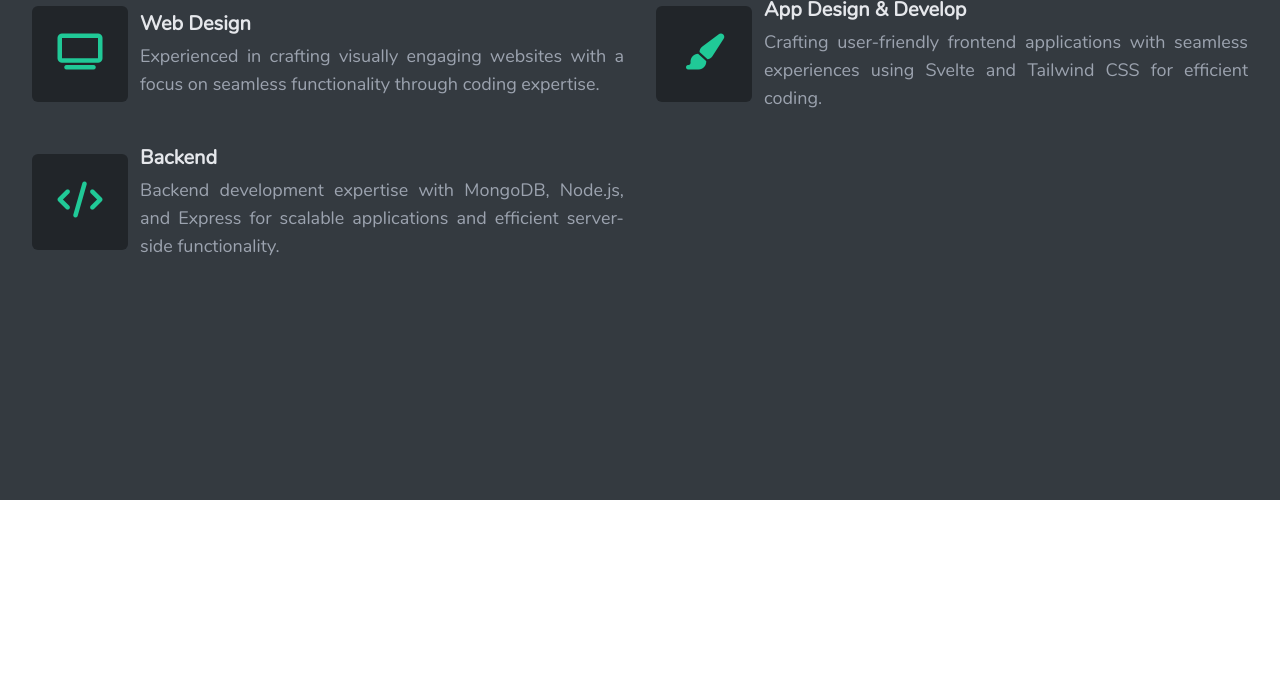
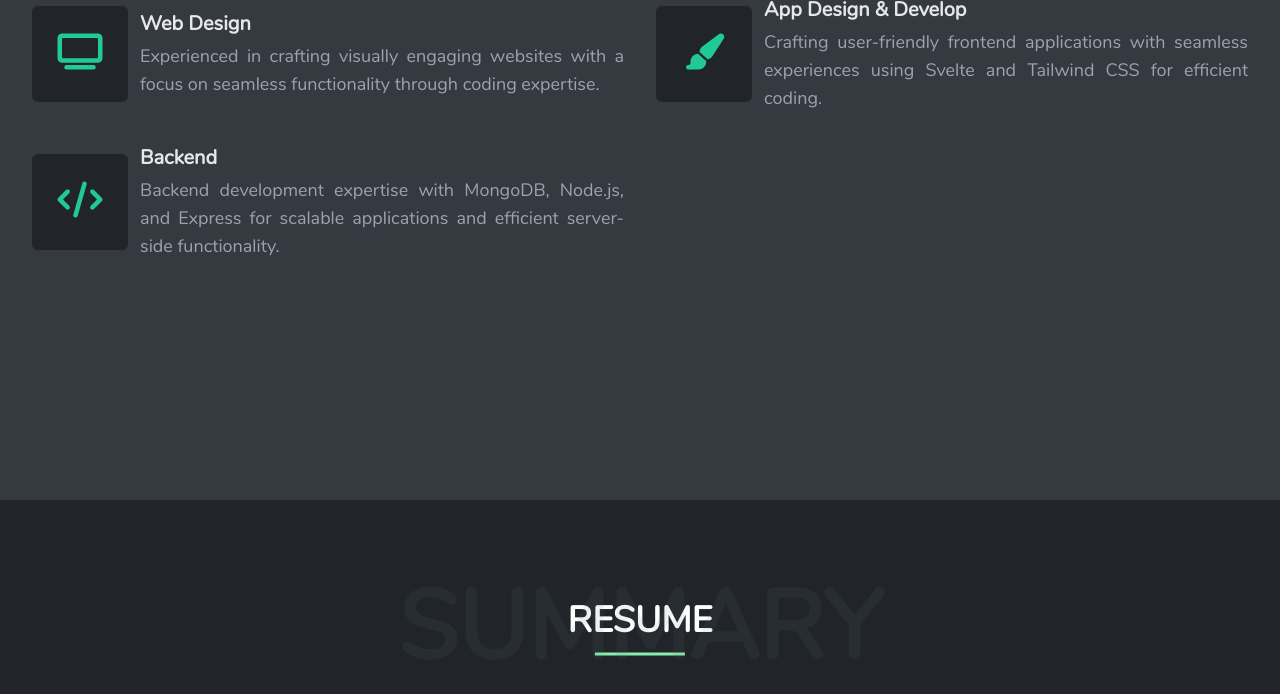
Before and after one commit to venky-123-debug/My_Portfolio, a Svelte app: page / in a window 1280 px wide. Shown: the part 1860-2554 px from the top of the page. Before the commit the page ends 2360 px from the top, so only its background shows below. Built offline with nearby package versions, Linux system fonts and the light colour scheme.

Commit message:
summary page route created

```diff
--- a/src/Routes/route.js
+++ b/src/Routes/route.js
@@ -1,11 +1,13 @@
 import Home from "../Pages/home/index.svelte"
 import About from "../Pages/about/index.svelte"
+import Summary from "../Pages/summaryPage/index.svelte"
 import ErrorCode404 from "../Pages/404/index.svelte"
 
 
 export default {
   "/": Home,
   "/about": About,
+  "/summary":Summary,
   // The catch-all route must always be last
   "*": ErrorCode404,
 }
--- a/src/pages/home/index.svelte
+++ b/src/pages/home/index.svelte
@@ -5,6 +5,7 @@
   import About from "../about/index.svelte"
   import Cv from "../about/components/cv.svelte"
   import Services from "../whatIDo/index.svelte"
+  import Summary from "../summaryPage/index.svelte"
 
   let currentIndex = 0
   let texts = ["I'm Venkatesh. C", "I'm a Web Developer"]
@@ -98,4 +99,5 @@
   <About />
   <!-- <Cv /> -->
   <Services />
+  <Summary />
 </div>
--- /dev/null
+++ b/src/pages/summaryPage/index.svelte
@@ -0,0 +1,19 @@
+<div class="flex flex-col m-auto bg-aboutBg w-screen min-h-screen pb-60 overflow-hidden p-8">
+  <div class="relative top-12 mx-auto h-32">
+    <div class="relative text-center">
+      <span class="text-8xl opacity-10 text-gray-500 font-bold relative z-10">SUMMARY</span>
+      <div class="absolute w-3/4 mx-auto text-white text-4xl font-bold top-1/2 left-1/2 transform -translate-x-1/2 -translate-y-1/2">
+        RESUME
+        <div class="border mt-3 border-green-300 border-b-2 w-1/4 mx-auto" />
+      </div>
+    </div>
+  </div>
+
+  <div class="flex w-full pt-24 items-start justify-center gap-6">
+    <div class="w-full grid grid-cols-2 gap-8">
+      <!-- {#each items as item (item.title)}
+        <Cards {item} />
+      {/each} -->
+    </div>
+  </div>
+</div>
```
